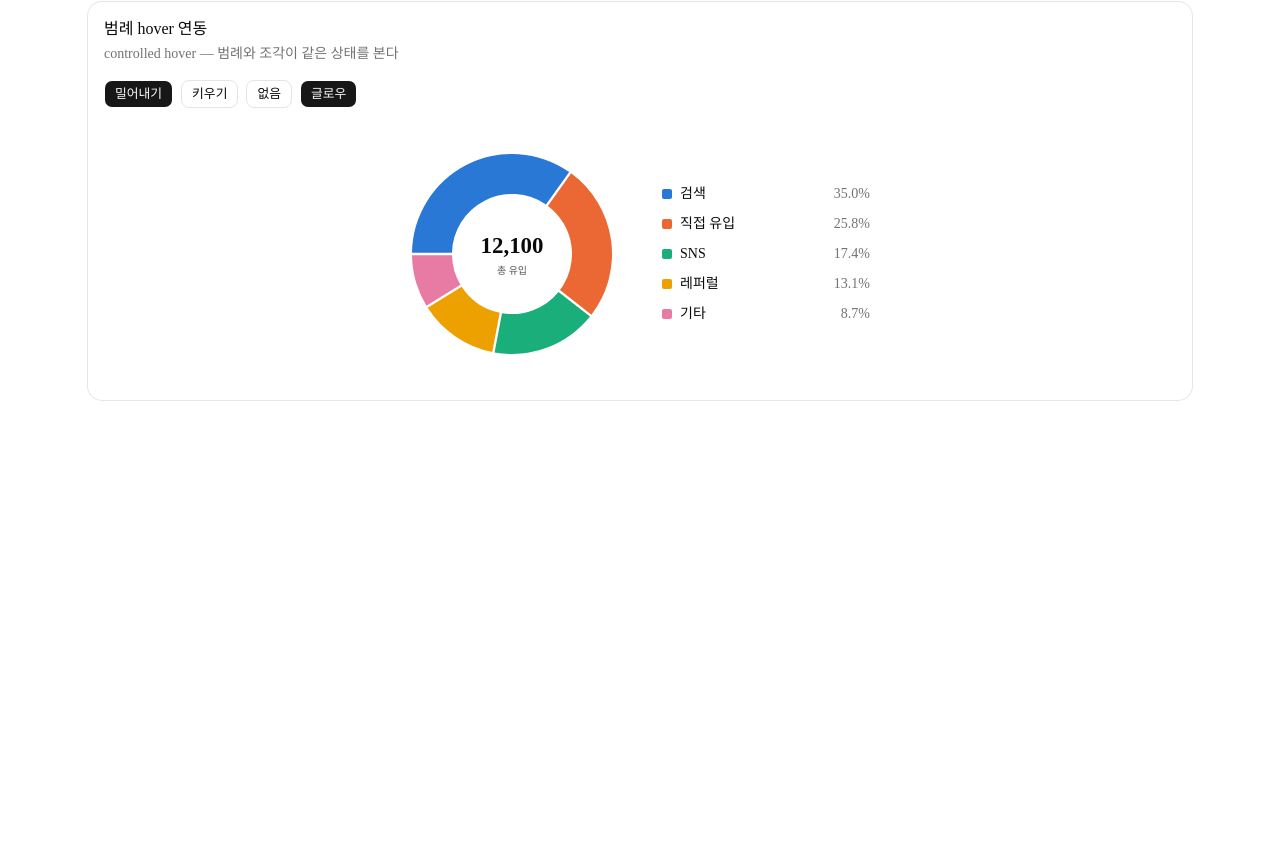
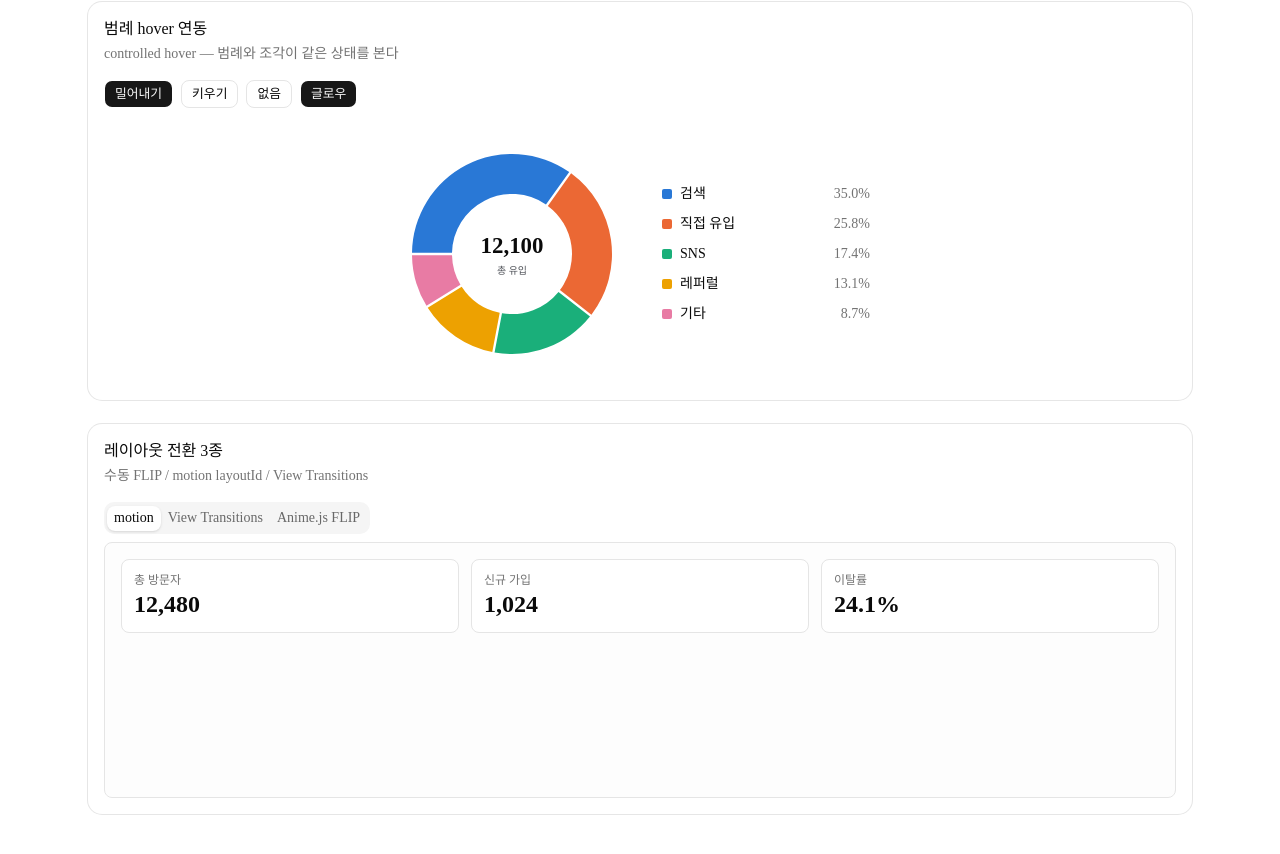
Before and after one commit to younhwan0103/anime-dashboard, a Next.js app: page /lab in a window 1280 px wide. Shown: the part 2003-2857 px from the top of the page. Before the commit the page ends 2467 px from the top, so only its background shows below. Built offline with nearby package versions, Linux system fonts and the light colour scheme.

Commit message:
feat: 레이아웃 전환 3종

```diff
--- a/app/globals.css
+++ b/app/globals.css
@@ -206,3 +206,8 @@
 .css-counter[data-active="true"] {
   --num: 12480;
 }
+
+::view-transition-group(*) {
+  animation-duration: 400ms;
+  animation-timing-function: cubic-bezier(0.16, 1, 0.3, 1);
+}
--- /dev/null
+++ b/app/lab/layout-trasition/anime-flip.tsx
@@ -0,0 +1,89 @@
+"use client";
+
+import { useRef, useState } from "react";
+import { animate } from "animejs";
+import {
+  CardFace,
+  ITEMS,
+  PanelFace,
+  Stage,
+  cardClass,
+  gridClass,
+  panelClass,
+} from "./shared";
+
+export function AnimeFlip() {
+  const [selected, setSelected] = useState<number | null>(null);
+  const panelRef = useRef<HTMLDivElement>(null);
+  // First 단계에서 잰 카드 위치를 다음 프레임까지 들고 있어야 한다
+  const firstRectRef = useRef<DOMRect | null>(null);
+
+  const item = ITEMS.find((i) => i.id === selected);
+
+  function open(id: number, cardEl: HTMLElement) {
+    // F(irst) — 바뀌기 전 위치를 잰다
+    firstRectRef.current = cardEl.getBoundingClientRect();
+    setSelected(id);
+  }
+
+  // L(ast) → I(nvert) → P(lay)
+  // ref 콜백으로 패널이 DOM에 붙는 순간을 잡는다
+  function onPanelMount(el: HTMLDivElement | null) {
+    panelRef.current = el;
+    const first = firstRectRef.current;
+    if (!el || !first) return;
+
+    const last = el.getBoundingClientRect();
+
+    // I — 패널을 카드가 있던 자리·크기로 되돌려놓는다
+    const dx = first.left - last.left;
+    const dy = first.top - last.top;
+    const sx = first.width / last.width;
+    const sy = first.height / last.height;
+
+    // transform-origin이 top left여야 위 계산이 맞는다
+    el.style.transformOrigin = "top left";
+
+    // P — 그 상태에서 원래 자리로 애니메이션
+    animate(el, {
+      translateX: [dx, 0],
+      translateY: [dy, 0],
+      scaleX: [sx, 1],
+      scaleY: [sy, 1],
+      duration: 400,
+      ease: "outQuad",
+    });
+
+    firstRectRef.current = null;
+  }
+
+  return (
+    <Stage>
+      <div className={gridClass}>
+        {ITEMS.map((it) =>
+          it.id === selected ? (
+            <div key={it.id} className="invisible" />
+          ) : (
+            <button
+              key={it.id}
+              className={cardClass}
+              onClick={(e) => open(it.id, e.currentTarget)}
+            >
+              <CardFace item={it} />
+            </button>
+          )
+        )}
+      </div>
+
+      {item && (
+        <div
+          ref={onPanelMount}
+          className={panelClass}
+          onClick={() => setSelected(null)}
+        >
+          <PanelFace item={item} />
+        </div>
+      )}
+    </Stage>
+  );
+}
--- /dev/null
+++ b/app/lab/layout-trasition/index.tsx
@@ -0,0 +1,28 @@
+"use client";
+
+import { Tabs, TabsContent, TabsList, TabsTrigger } from "@/components/ui/tabs";
+import { AnimeFlip } from "./anime-flip";
+import { MotionLayout } from "./motion-layout";
+import { ViewTransition } from "./view-transition";
+
+export function LayoutTransitionDemo() {
+  return (
+    <Tabs defaultValue="motion">
+      <TabsList>
+        <TabsTrigger value="motion">motion</TabsTrigger>
+        <TabsTrigger value="vt">View Transitions</TabsTrigger>
+        <TabsTrigger value="anime">Anime.js FLIP</TabsTrigger>
+      </TabsList>
+
+      <TabsContent value="motion">
+        <MotionLayout />
+      </TabsContent>
+      <TabsContent value="vt">
+        <ViewTransition />
+      </TabsContent>
+      <TabsContent value="anime">
+        <AnimeFlip />
+      </TabsContent>
+    </Tabs>
+  );
+}
--- /dev/null
+++ b/app/lab/layout-trasition/motion-layout.tsx
@@ -0,0 +1,54 @@
+"use client";
+
+import { useState } from "react";
+import { AnimatePresence, motion } from "motion/react";
+import {
+  CardFace,
+  ITEMS,
+  PanelFace,
+  Stage,
+  cardClass,
+  gridClass,
+  panelClass,
+} from "./shared";
+
+export function MotionLayout() {
+  const [selected, setSelected] = useState<number | null>(null);
+  const item = ITEMS.find((i) => i.id === selected);
+
+  return (
+    <Stage>
+      <div className={gridClass}>
+        {ITEMS.map((it) =>
+          it.id === selected ? (
+            // 선택된 카드는 자리만 남긴다 — layoutId가 중복되면 안 된다
+            <div key={it.id} className="invisible" />
+          ) : (
+            <motion.button
+              key={it.id}
+              layoutId={`motion-card-${it.id}`}
+              className={cardClass}
+              onClick={() => setSelected(it.id)}
+            >
+              <CardFace item={it} />
+            </motion.button>
+          )
+        )}
+      </div>
+
+      <AnimatePresence>
+        {item && (
+          <motion.div
+            key={item.id}
+            // 카드와 같은 layoutId — motion이 두 위치를 이어준다
+            layoutId={`motion-card-${item.id}`}
+            className={panelClass}
+            onClick={() => setSelected(null)}
+          >
+            <PanelFace item={item} />
+          </motion.div>
+        )}
+      </AnimatePresence>
+    </Stage>
+  );
+}
--- /dev/null
+++ b/app/lab/layout-trasition/shared.tsx
@@ -0,0 +1,70 @@
+"use client";
+
+import type { ReactNode } from "react";
+
+export type Item = {
+  id: number;
+  title: string;
+  value: string;
+  detail: string;
+};
+
+export const ITEMS: Item[] = [
+  {
+    id: 1,
+    title: "총 방문자",
+    value: "12,480",
+    detail: "지난 30일 대비 12.5% 증가. 검색 유입이 성장을 이끌었다.",
+  },
+  {
+    id: 2,
+    title: "신규 가입",
+    value: "1,024",
+    detail: "8.2% 증가. 랜딩 페이지 개편 이후 전환율이 올랐다.",
+  },
+  {
+    id: 3,
+    title: "이탈률",
+    value: "24.1%",
+    detail: "3.4%p 감소. 첫 화면 로딩 개선이 영향을 준 것으로 보인다.",
+  },
+];
+
+/** 격자 안의 작은 카드 내용 */
+export function CardFace({ item }: { item: Item }) {
+  return (
+    <>
+      <p className="text-xs text-muted-foreground">{item.title}</p>
+      <p className="text-2xl font-bold tabular-nums">{item.value}</p>
+    </>
+  );
+}
+
+/** 펼쳐진 패널 내용 */
+export function PanelFace({ item }: { item: Item }) {
+  return (
+    <>
+      <p className="text-xs text-muted-foreground">{item.title}</p>
+      <p className="text-4xl font-bold tabular-nums">{item.value}</p>
+      <p className="mt-3 text-sm text-muted-foreground">{item.detail}</p>
+      <p className="mt-4 text-xs text-muted-foreground">
+        아무 곳이나 클릭하면 닫힙니다
+      </p>
+    </>
+  );
+}
+
+/** 세 방식이 같은 무대를 쓰도록 하는 컨테이너 */
+export function Stage({ children }: { children: ReactNode }) {
+  return (
+    <div className="relative min-h-64 rounded-md border bg-muted/20 p-4">
+      {children}
+    </div>
+  );
+}
+
+export const gridClass = "grid grid-cols-3 gap-3";
+export const cardClass =
+  "flex flex-col items-start rounded-md border bg-card p-3 text-left";
+export const panelClass =
+  "absolute inset-4 flex flex-col items-start rounded-md border bg-card p-5 text-left";
--- /dev/null
+++ b/app/lab/layout-trasition/view-transition.tsx
@@ -0,0 +1,70 @@
+"use client";
+
+import { useState } from "react";
+import { flushSync } from "react-dom";
+import {
+  CardFace,
+  ITEMS,
+  PanelFace,
+  Stage,
+  cardClass,
+  gridClass,
+  panelClass,
+} from "./shared";
+
+// startViewTransition은 TS 기본 lib에 없을 수 있다.
+// 있으면 쓰고 없으면 그냥 상태만 바꾼다 (점진적 향상).
+function withViewTransition(update: () => void) {
+  const doc = document as Document & {
+    startViewTransition?: (cb: () => void) => unknown;
+  };
+
+  if (typeof doc.startViewTransition !== "function") {
+    update();
+    return;
+  }
+
+  doc.startViewTransition(() => {
+    // React는 기본이 비동기 배칭이다.
+    // 콜백 안에서 DOM이 실제로 바뀌어 있어야 하므로 동기 커밋을 강제한다.
+    flushSync(update);
+  });
+}
+
+export function ViewTransition() {
+  const [selected, setSelected] = useState<number | null>(null);
+  const item = ITEMS.find((i) => i.id === selected);
+
+  return (
+    <Stage>
+      <div className={gridClass}>
+        {ITEMS.map((it) =>
+          it.id === selected ? (
+            <div key={it.id} className="invisible" />
+          ) : (
+            <button
+              key={it.id}
+              // 같은 이름을 가진 요소가 동시에 둘이면 전환이 취소된다.
+              // 선택된 카드를 감추는 이유가 이것이다.
+              style={{ viewTransitionName: `vt-card-${it.id}` }}
+              className={cardClass}
+              onClick={() => withViewTransition(() => setSelected(it.id))}
+            >
+              <CardFace item={it} />
+            </button>
+          )
+        )}
+      </div>
+
+      {item && (
+        <div
+          style={{ viewTransitionName: `vt-card-${item.id}` }}
+          className={panelClass}
+          onClick={() => withViewTransition(() => setSelected(null))}
+        >
+          <PanelFace item={item} />
+        </div>
+      )}
+    </Stage>
+  );
+}
--- a/app/lab/page.tsx
+++ b/app/lab/page.tsx
@@ -13,6 +13,7 @@ import { NumberDemo } from "./number-demo";
 import { TimelineDemo } from "./timeline-demo";
 import { TableToggleDemo } from "./table-toggle-demo";
 import { LegendHoverDemo } from "./legend-hover-demo";
+import { LayoutTransitionDemo } from "./layout-trasition";
 
 export const metadata: Metadata = {
   title: "실험실 | 애니메이션 대시보드",
@@ -73,6 +74,13 @@ export default function LabPage() {
           >
             <LegendHoverDemo />
           </LabSection>
+
+          <LabSection
+            title="레이아웃 전환 3종"
+            description="수동 FLIP / motion layoutId / View Transitions"
+          >
+            <LayoutTransitionDemo />
+          </LabSection>
         </div>
       </div>
     </main>
```
